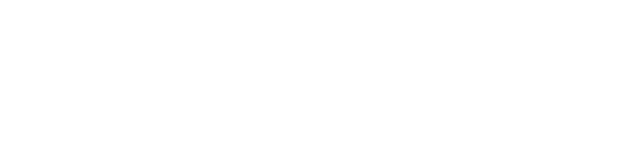
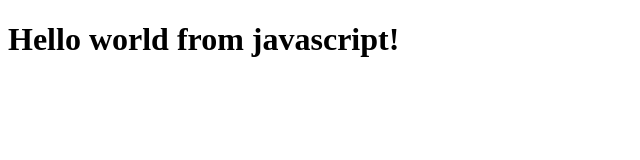
Before and after one commit to Iqrakhan1/Namste-react-notes, a plain HTML site: page index.html in a window 1280 px wide. Shown: the whole page, without its empty margins (0-640 px from the left). Drawn offline with nearby package versions, Linux system fonts and the light colour scheme.

Commit message:
Update index.html

```diff
--- a/index.html
+++ b/index.html
@@ -9,8 +9,12 @@
 
 <body>
     <div id="root"></div>
-    <script crossorigin src="https://unpkg.com/react@18/umd/react.development.js"></script>
-    <script crossorigin src="https://unpkg.com/react-dom@18/umd/react-dom.development.js"></script>
+    <script>
+        let root = document.getElementById('root');
+        let h1 = document.createElement('h1');
+        h1.innerHTML = "Hello world from javascript!";
+        root.appendChild(h1);
+    </script>
 
 
 </body>
```
